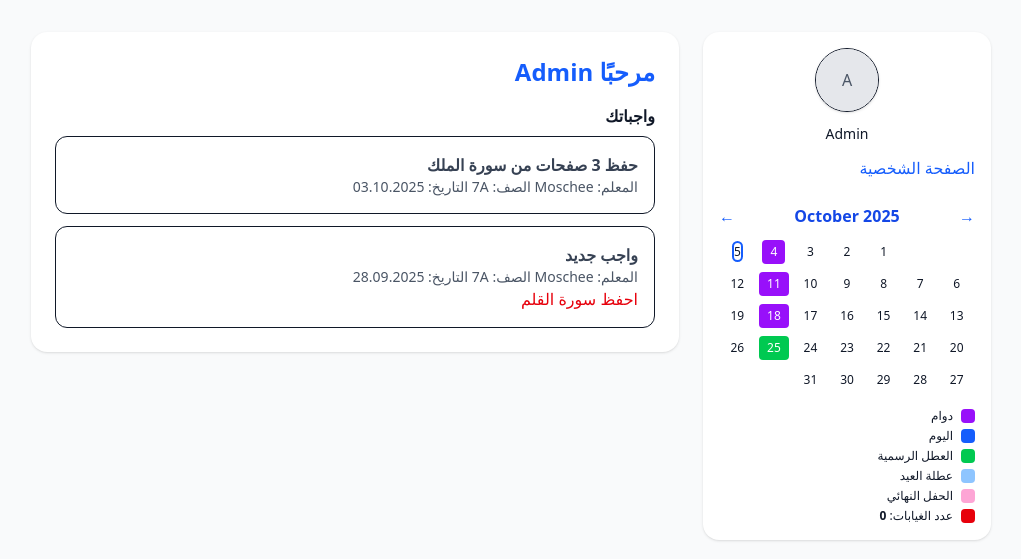
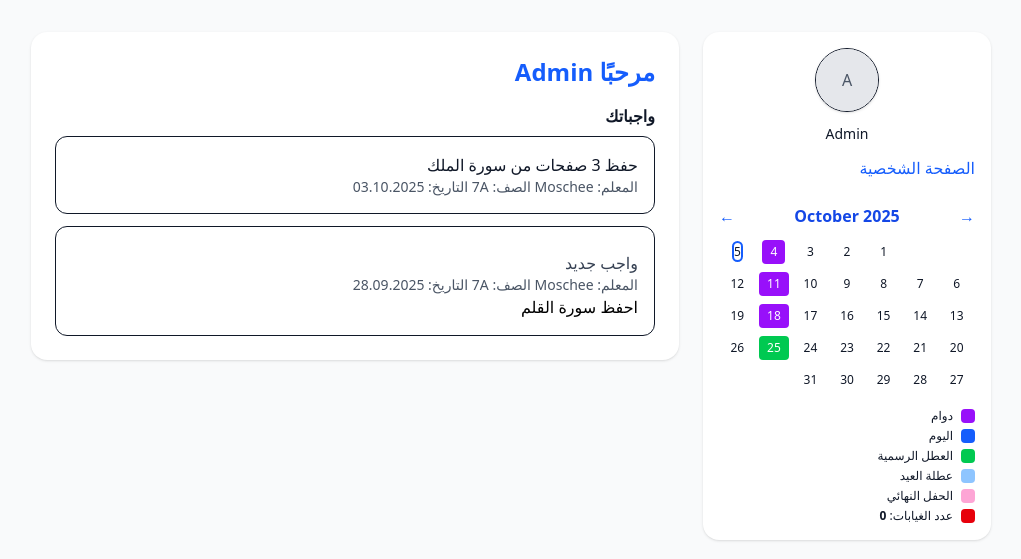
Before and after one commit to yummi2/moschee_wernau_app, a Django app: page / in a window 1280 px wide. Shown: the part 53-612 px from the top of the page, without its empty margins (129-1150 px from the left). Run offline with Django 5.2, Linux system fonts and the light colour scheme; a user stored in the database is signed in; data comes from the database, SQL or seed files in the repository; tables that the repository leaves empty hold one stand-in row (values such as "Sample post"); style sheets or scripts are compiled from the project's sources.

Commit message:
ui changed

```diff
--- a/templates/core/home.html
+++ b/templates/core/home.html
@@ -17,17 +17,22 @@
                     {% for a in assignments %}
                     <li class="p-4 border rounded-xl" dir="rtl">
                         <div class="font-medium">
-                            <a class="mt-2 text-gray-700 font-semibold">
-                                {{ a.title }}
-                            </a>
+                            {% if a.title %}
+                        <p class="{% if forloop.first %}text-black-600{% else %}mt-2 text-gray-700{% endif %}">
+                            {{ a.title }}
+                        </p>
+                        {% endif %}
                         </div>
                         <div class="text-sm text-gray-600">
                             المعلم: {{ a.created_by.get_full_name|default:a.created_by.username }}
                             الصف: {{ a.classroom.name }}
                             التاريخ: {{ a.created_at|date:"d.m.Y" }}
-
                         </div>
-                        {% if a.description %}<p class="text-red-600">{{ a.description }}</p>{% endif %}
+                        {% if a.description %}
+                        <p class="{% if forloop.first %}text-red-600{% else %}text-black{% endif %}">
+                            {{ a.description }}
+                        </p>
+                        {% endif %}
                     </li>
                     {% endfor %}
                 </ul>
```
